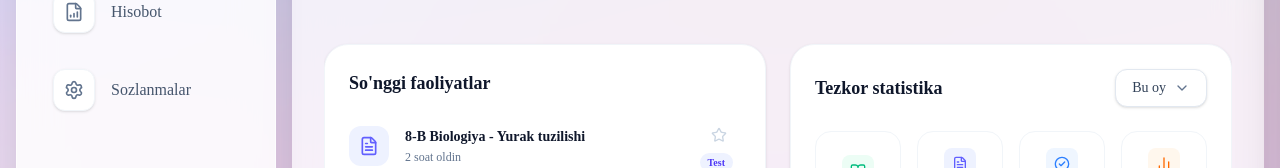
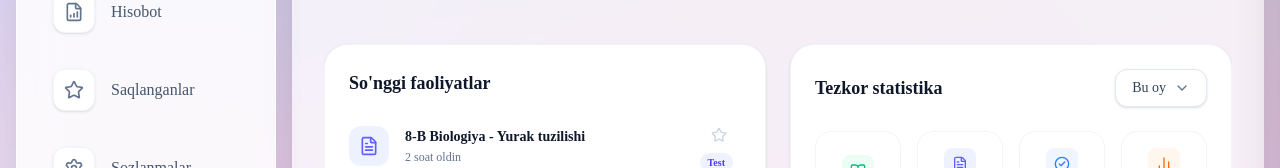
Before and after one commit to baxtiyorovbobojon06-ops/ZeroUp, a Next.js app: page / in a window 1280 px wide. Shown: the part 468-636 px from the top of the page. Built offline with nearby package versions, Linux system fonts and the light colour scheme.

Commit message:
feat: Add Saqlanganlar to Sidebar navigation

```diff
--- a/src/app/page.tsx
+++ b/src/app/page.tsx
@@ -364,7 +364,7 @@ export default function Home() {
 
       {/* Saved Tests Section */}
       {savedTestIds.length > 0 && (
-        <div className="mt-6 bg-white dark:bg-slate-800/80 rounded-[1.5rem] p-6 shadow-sm border border-slate-100 dark:border-slate-700">
+        <div id="saqlanganlar" className="mt-6 bg-white dark:bg-slate-800/80 rounded-[1.5rem] p-6 shadow-sm border border-slate-100 dark:border-slate-700">
           <div className="flex items-center gap-2 mb-6">
             <Star className="w-5 h-5 fill-yellow-400 text-yellow-400" />
             <h2 className="text-lg font-bold text-slate-900 dark:text-slate-100">Saqlangan testlar</h2>
--- a/src/components/Sidebar.tsx
+++ b/src/components/Sidebar.tsx
@@ -12,7 +12,8 @@ import {
   Settings,
   Sparkles,
   Menu,
-  X
+  X,
+  Star
 } from "lucide-react";
 import { useSettings } from "@/contexts/SettingsContext";
 
@@ -22,6 +23,7 @@ const navItems = [
   { name: "Testlar", href: "/test-generator", icon: FileSignature },
   { name: "Tekshirish", href: "/grader", icon: CheckSquare },
   { name: "Hisobot", href: "/report", icon: FileBarChart },
+  { name: "Saqlanganlar", href: "/#saqlanganlar", icon: Star },
   { name: "Sozlanmalar", href: "/settings", icon: Settings },
 ];
 
```
